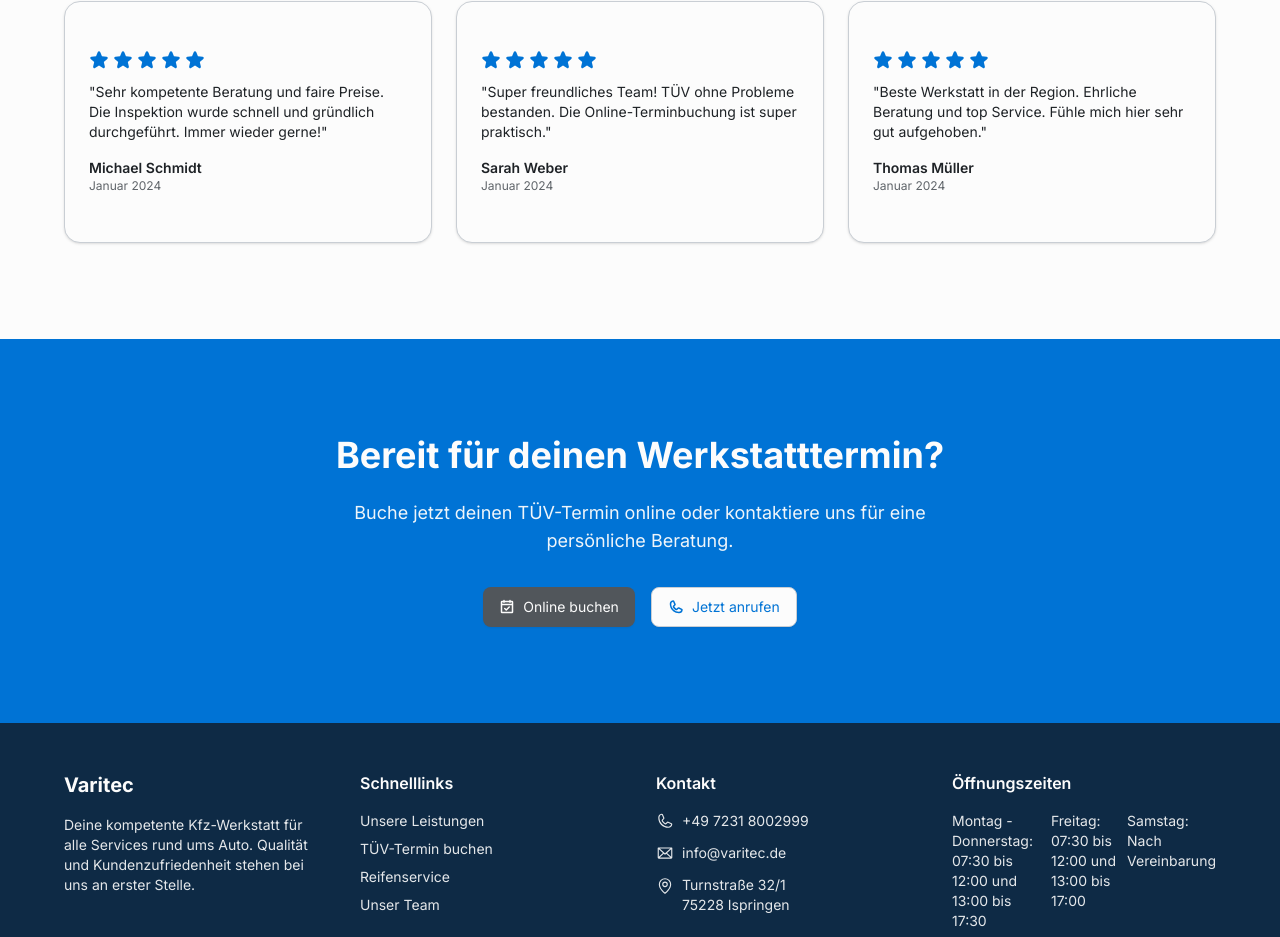
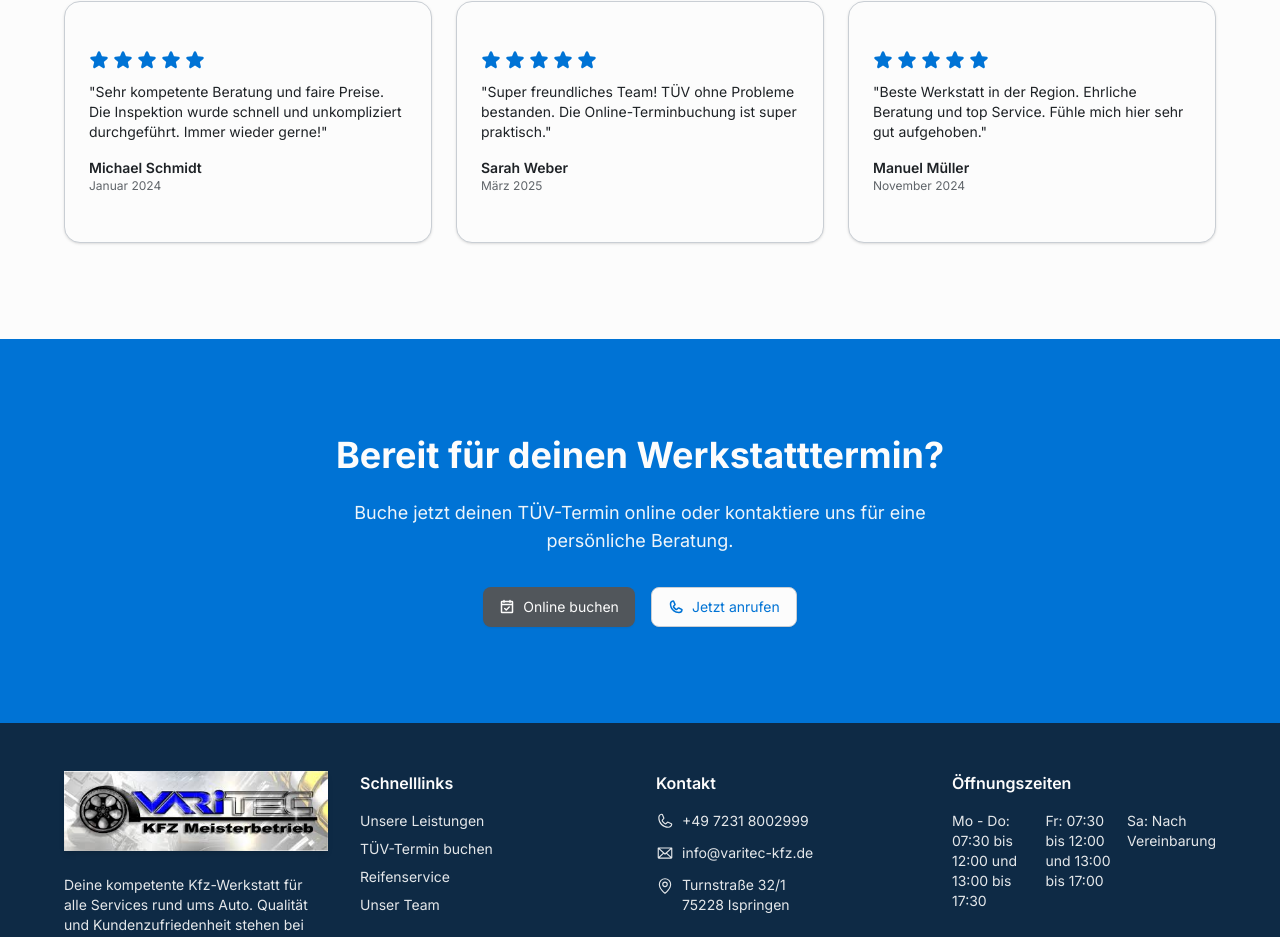
Before and after one commit to LucasPetv/Varitec, a React (Vite) app: page / in a window 1280 px wide. Shown: the part 2188-3125 px from the top of the page. Built offline with nearby package versions, Linux system fonts and the light colour scheme.

Commit message:
Major changes

```diff
--- a/src/components/Footer.tsx
+++ b/src/components/Footer.tsx
@@ -1,5 +1,5 @@
 import { Phone, Envelope, MapPin, Clock } from '@phosphor-icons/react'
-
+import logoVaritec from '@/assets/images.jpeg'
 type Page = 'home' | 'leistungen' | 'tuv-termin' | 'team' | 'kontakt' | 'reifenservice' | 'hu-au' | 'impressum' | 'datenschutz'
 
 interface FooterProps {
@@ -17,7 +17,7 @@ export default function Footer({ onNavigate }: FooterProps) {
       <div className="container mx-auto px-4 md:px-8 lg:px-16 py-12">
         <div className="grid grid-cols-1 md:grid-cols-2 lg:grid-cols-4 gap-8">
           <div>
-            <h3 className="text-xl font-bold mb-4">Varitec</h3>
+            <img src={logoVaritec} alt="Varitec Logo" className="mx-auto mb-6 h-auto shadow-md" />
             <p className="text-sm opacity-90">
               Deine kompetente Kfz-Werkstatt für alle Services rund ums Auto.
               Qualität und Kundenzufriedenheit stehen bei uns an erster Stelle.
@@ -69,7 +69,7 @@ export default function Footer({ onNavigate }: FooterProps) {
                 className="flex items-center gap-2 text-sm opacity-90 hover:opacity-100 transition-opacity"
               >
                 <Envelope size={18} />
-                info@varitec.de
+                info@varitec-kfz.de
               </a>
               <div className="flex items-start gap-2 text-sm opacity-90">
                 <MapPin size={18} className="mt-0.5" />
@@ -85,9 +85,9 @@ export default function Footer({ onNavigate }: FooterProps) {
           <div>
             <h4 className="font-semibold mb-4">Öffnungszeiten</h4>
             <div className="flex items-start gap-2 text-sm opacity-90">
-              <p>Montag - Donnerstag: 07:30 bis 12:00 und 13:00 bis 17:30</p>
-              <p>Freitag: 07:30 bis 12:00 und 13:00 bis 17:00</p>
-              <p>Samstag: Nach Vereinbarung</p>
+              <p>Mo - Do: 07:30 bis 12:00 und 13:00 bis 17:30</p>
+              <p>Fr: 07:30 bis 12:00 und 13:00 bis 17:00</p>
+              <p>Sa: Nach Vereinbarung</p>
             </div>
           </div>
         </div>
--- a/src/components/pages/HomePage.tsx
+++ b/src/components/pages/HomePage.tsx
@@ -23,7 +23,7 @@ export default function HomePage({ onNavigate }: HomePageProps) {
       id: '1',
       name: 'Michael Schmidt',
       rating: 5,
-      text: 'Sehr kompetente Beratung und faire Preise. Die Inspektion wurde schnell und gründlich durchgeführt. Immer wieder gerne!',
+      text: 'Sehr kompetente Beratung und faire Preise. Die Inspektion wurde schnell und unkompliziert durchgeführt. Immer wieder gerne!',
       date: '2024-01-15'
     },
     {
@@ -31,14 +31,14 @@ export default function HomePage({ onNavigate }: HomePageProps) {
       name: 'Sarah Weber',
       rating: 5,
       text: 'Super freundliches Team! TÜV ohne Probleme bestanden. Die Online-Terminbuchung ist super praktisch.',
-      date: '2024-01-10'
+      date: '2025-03-10'
     },
     {
       id: '3',
-      name: 'Thomas Müller',
+      name: 'Manuel Müller',
       rating: 5,
       text: 'Beste Werkstatt in der Region. Ehrliche Beratung und top Service. Fühle mich hier sehr gut aufgehoben.',
-      date: '2024-01-05'
+      date: '2024-11-05'
     }
   ]
 
@@ -46,7 +46,7 @@ export default function HomePage({ onNavigate }: HomePageProps) {
     {
       icon: CheckCircle,
       title: 'Zertifizierte Qualität',
-      description: 'TÜV- und DEKRA-Partner mit modernster Technik'
+      description: 'TÜV-Partner mit modernster Technik'
     },
     {
       icon: CheckCircle,
--- a/src/components/pages/TUVTerminPage.tsx
+++ b/src/components/pages/TUVTerminPage.tsx
@@ -21,17 +21,6 @@ export default function TUVTerminPage() {
   const [licensePlate, setLicensePlate] = useState('')
   const [isSubmitting, setIsSubmitting] = useState(false)
 
-  const timeSlots = [
-    '08:00',
-    '09:00',
-    '10:00',
-    '11:00',
-    '12:00',
-    '14:00',
-    '15:00',
-    '16:00',
-    '17:00'
-  ]
 
   const vehicleTypes = [
     'PKW',
@@ -164,7 +153,7 @@ export default function TUVTerminPage() {
                             type="text"
                             value={customerName}
                             onChange={(e) => setCustomerName(e.target.value)}
-                            placeholder="Max Mustermann"
+                            placeholder=""
                             className="mt-2"
                             required
                           />
@@ -177,7 +166,7 @@ export default function TUVTerminPage() {
                             type="email"
                             value={email}
                             onChange={(e) => setEmail(e.target.value)}
-                            placeholder="max@example.com"
+                            placeholder=""
                             className="mt-2"
                             required
                           />
@@ -190,7 +179,7 @@ export default function TUVTerminPage() {
                             type="tel"
                             value={phone}
                             onChange={(e) => setPhone(e.target.value)}
-                            placeholder="+49 7231 8002999"
+                            placeholder=""
                             className="mt-2"
                           />
                         </div>
@@ -202,7 +191,7 @@ export default function TUVTerminPage() {
                             type="text"
                             value={licensePlate}
                             onChange={(e) => setLicensePlate(e.target.value.toUpperCase())}
-                            placeholder="B-AB 1234"
+                            placeholder="PF-AB 1234"
                             className="mt-2"
                             required
                           />
@@ -235,27 +224,15 @@ export default function TUVTerminPage() {
                 </CardHeader>
                 <CardContent className="space-y-4">
                   <div>
-                    <h4 className="font-semibold mb-2">📅 Terminvergabe</h4>
+                    <h4 className="font-semibold mb-2">Terminvergabe</h4>
                     <p className="text-sm text-muted-foreground">
-                      Termine sind von Montag bis Samstag verfügbar. Sonntags haben wir geschlossen.
+                      Termine sind von Montag bis Freitag verfügbar.
                     </p>
                   </div>
                   <div>
-                    <h4 className="font-semibold mb-2">⏱️ Dauer</h4>
+                    <h4 className="font-semibold mb-2">Dauer</h4>
                     <p className="text-sm text-muted-foreground">
                       Die TÜV-Untersuchung dauert in der Regel 30-60 Minuten.
-                    </p>
-                  </div>
-                  <div>
-                    <h4 className="font-semibold mb-2">📋 Dokumente</h4>
-                    <p className="text-sm text-muted-foreground">
-                      Bitte bringe Fahrzeugschein und den letzten TÜV-Bericht mit.
-                    </p>
-                  </div>
-                  <div>
-                    <h4 className="font-semibold mb-2">💶 Kosten</h4>
-                    <p className="text-sm text-muted-foreground">
-                      Die Kosten variieren je nach Fahrzeugtyp. Wir informieren dich vor Ort.
                     </p>
                   </div>
                 </CardContent>
--- a/src/components/ui/card.tsx
+++ b/src/components/ui/card.tsx
@@ -32,7 +32,7 @@ function CardTitle({ className, ...props }: ComponentProps<"div">) {
   return (
     <div
       data-slot="card-title"
-      className={cn("leading-none font-semibold", className)}
+      className={cn("leading-none font-extrabold", className)}
       {...props}
     />
   )
```
Also changed, not shown: src/assets/images.jpeg (added).
